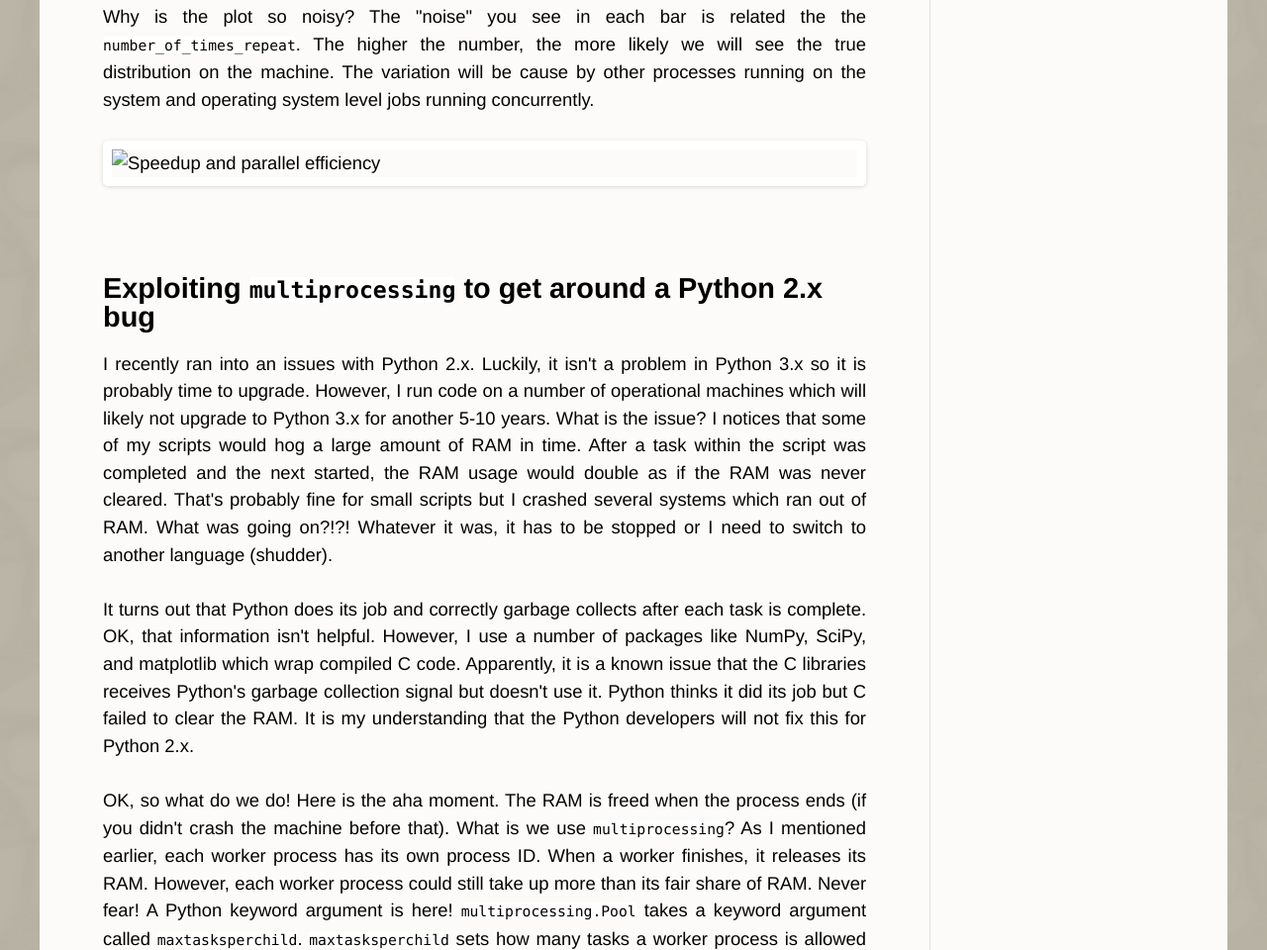
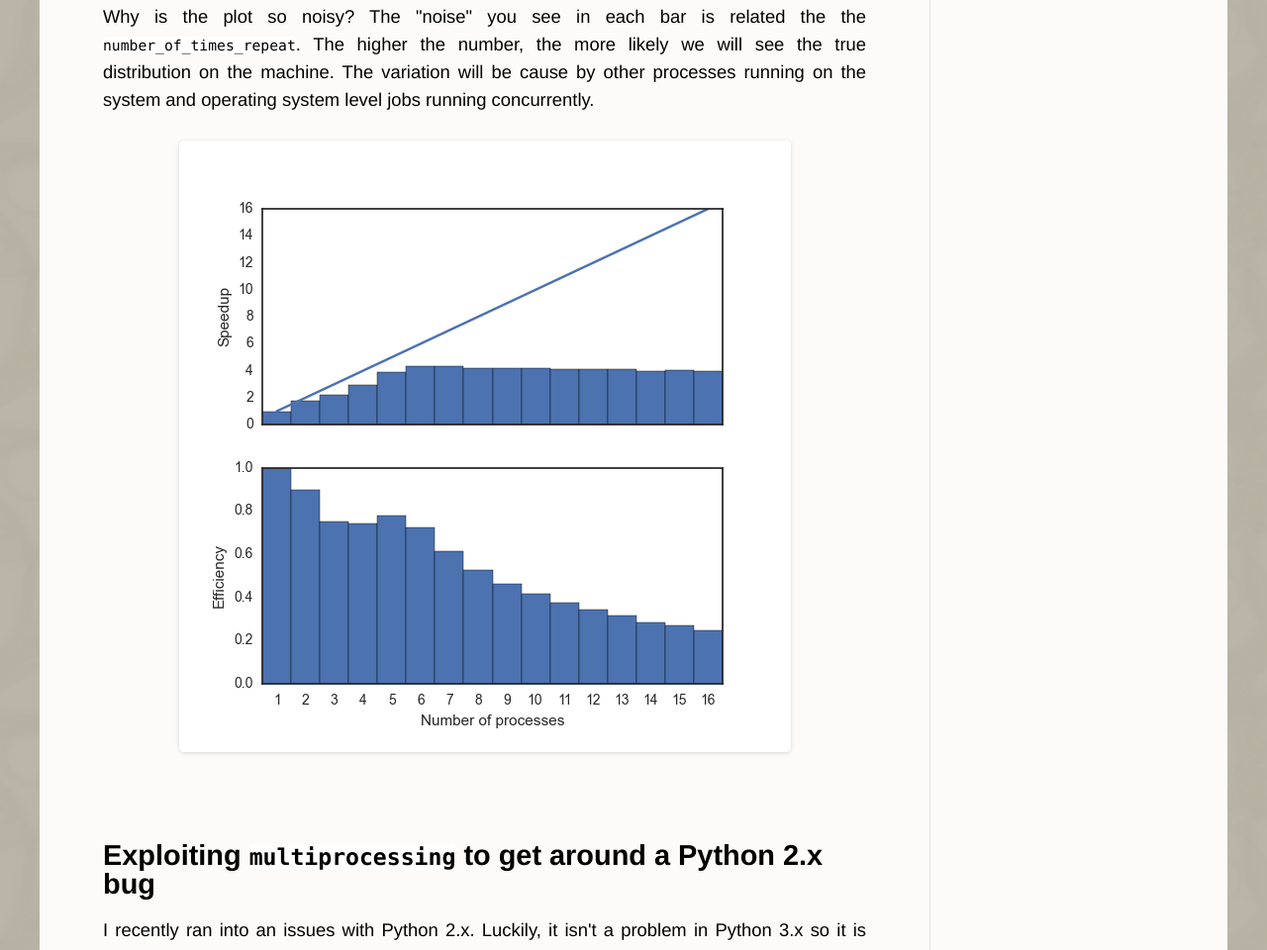
Before and after one commit to CSlocumWX/CSlocumWX.github.io, a plain HTML site: page blog/2015/02/23/python-multiprocessing/index.html in a window 1280 px wide. Shown: the part 8996-9956 px from the top of the page at 99% size. Drawn offline with nearby package versions, Linux system fonts and the light colour scheme; some packages are replaced by stand-ins of ours; a script that the page names is missing.

Commit message:
Second attempt to get image right

```diff
--- a/blog/2015/02/23/python-multiprocessing/index.html
+++ b/blog/2015/02/23/python-multiprocessing/index.html
@@ -2124,7 +2124,7 @@ There are 8 CPUs on this machine
 <p>The figure below shows the speedup and efficiency improvements for the case above. It is always a good idea to conduct a similar test for your system and code with the goal of finding the optimal number of processes. From this example, we can see that our speedup maximizes around 9 processes. Why 9 when the machine has 8 CPUs? Since other processes can be running on the machine, we will never see an optimal speedup of $S_p=p$. Why were we allows to have more thay 8 processes when we only have 8 CPUs? As we mentioned earlier, we can have more workers than CPUs. However, the workers currently working is limited to the available CPUs. But, it is worth noting that while we maximized at 9, we never see our ideal/theoretical speedup. Efficiency paints a clearer picture of this metric.</p>
 <p>The actual results will very wildly based on the system and the other processes running on the system. </p>
 <p>Why is the plot so noisy? The &quot;noise&quot; you see in each bar is related the the <code>number_of_times_repeat</code>. The higher the number, the more likely we will see the true distribution on the machine. The variation will be cause by other processes running on the system and operating system level jobs running concurrently.</p>
-<p><img src="cslocumwx.github.io/images/parallel_speedup_efficiency.png" alt="Speedup and parallel efficiency" title="Speedup and parallel efficiency"></p>
+<p><img src="https://cslocumwx.github.io/images/parallel_speedup_efficiency.png" alt="Speedup and parallel efficiency" title="Speedup and parallel efficiency"></p>
 </div>
 </div>
 </div>
```
